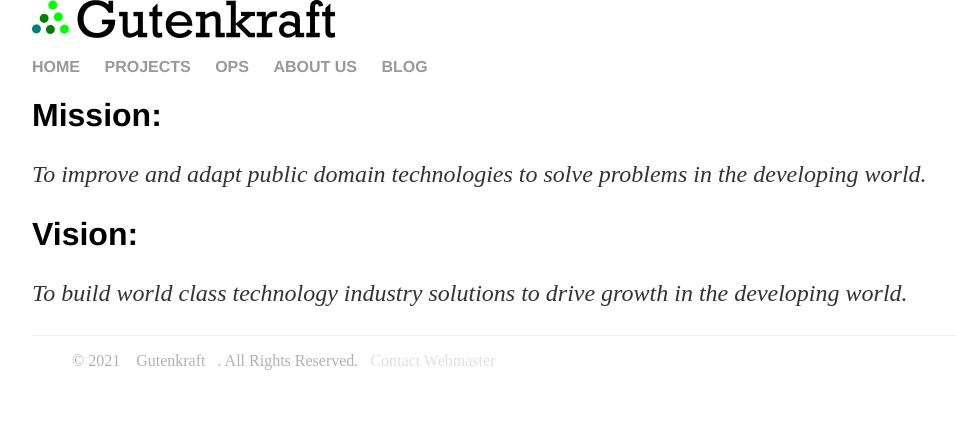
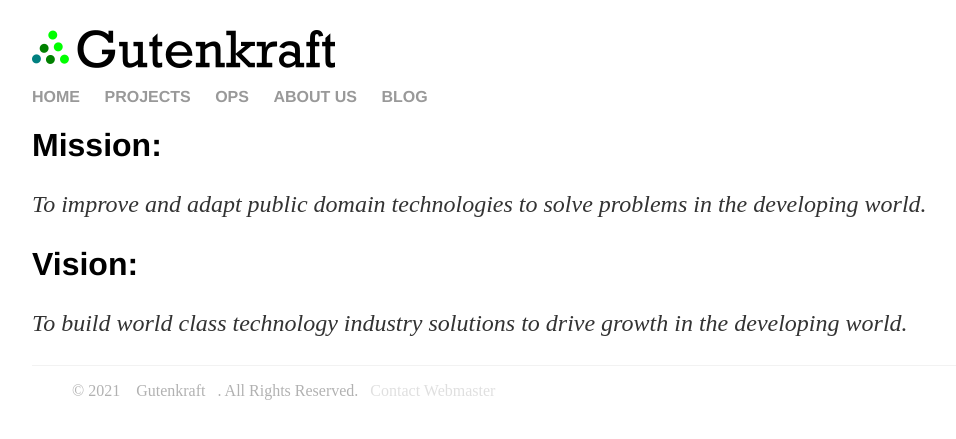
Before and after one commit to oferonmi/datafilik.github.io, a Jekyll site: the page built from index.html, in a window 1280 px wide. Shown: the top 439 px of the page, without its empty margins (96-1052 px from the left). Built offline with Jekyll 4.4.1, drawn with Linux system fonts in a browser that asks for light colours.

Commit message:
css edit

```diff
--- a/css/main.css
+++ b/css/main.css
@@ -1,6 +1,5 @@
 body {
-    margin: auto auto; /*60px*/
-    height: 90%;
+    margin: 30px auto; /*60px*/
     width: 80%;
 }
 
```
